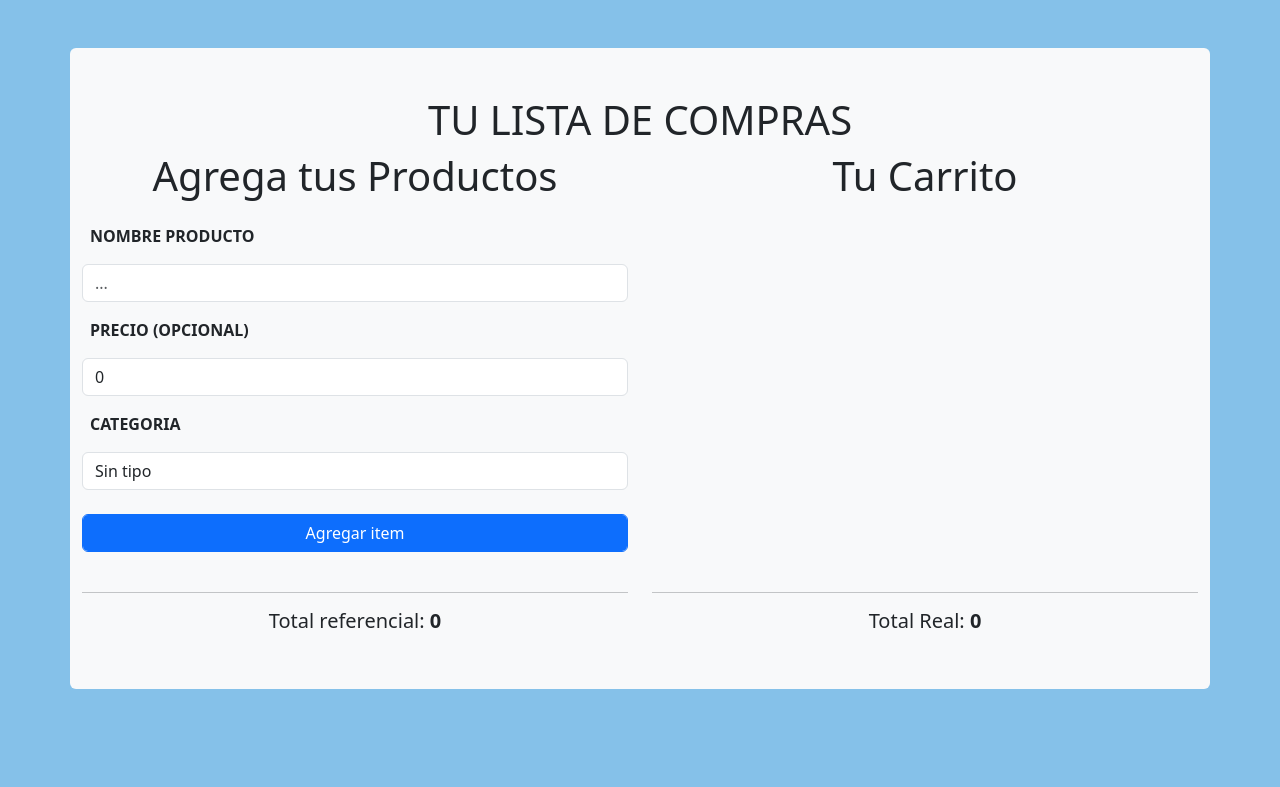
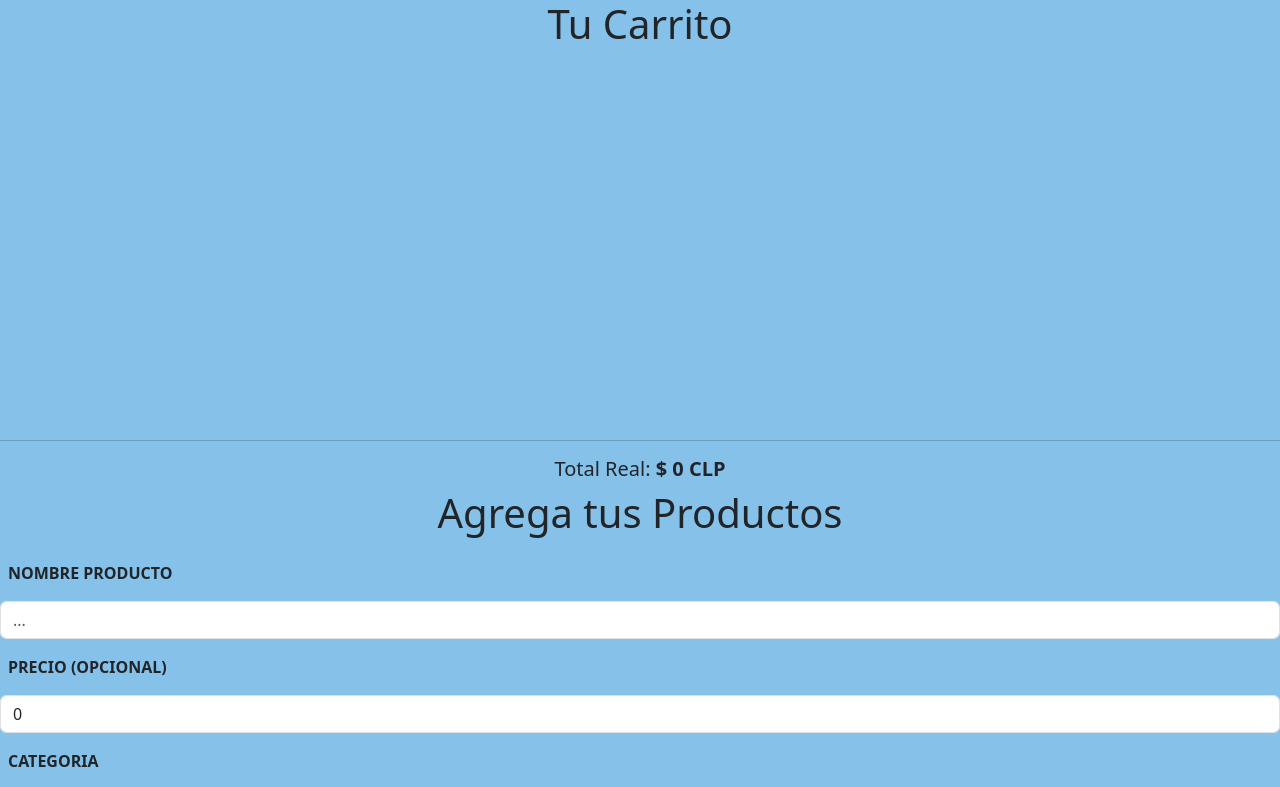
Before and after one commit to Camilo-Martins/Capi-bara, a React (Vite) app in the folder 04-UList/UList/: page / in a window 1280 px wide. Shown: the top 787 px of the page. Built offline with nearby package versions, Linux system fonts and the light colour scheme.

Commit message:
Editar y eliminar

```diff
--- a/04-UList/UList/src/App.tsx
+++ b/04-UList/UList/src/App.tsx
@@ -12,7 +12,7 @@ const App = () => {
   return (
     <>
       <ListProvider>
-        <div className="body">
+        {/* <div className="body">
           <div className="container my-5 py-5 bg-light rounded">
             <h1 className="text-center uppercase">TU LISTA DE COMPRAS</h1>
             <div className="row">
@@ -30,8 +30,8 @@ const App = () => {
               </div>
             </div>
           </div>
-        </div>
-
+        </div> */}
+       <Prueba/>
       </ListProvider>
     </>
   );
--- a/04-UList/UList/src/components/Formulario.tsx
+++ b/04-UList/UList/src/components/Formulario.tsx
@@ -6,15 +6,9 @@ import React, {
   useContext,
 } from "react";
 import { Product, ProductType } from "../interface/Product.interface";
-import { ListContext } from "../context/listContect";
+import { ListContext } from "../context/ListContect";
 
-const initialState = {
-  id: 999999999,
-  name: "",
-  price: 0,
-  inCar: false, // El nombre del campo en el estado es "inCar"
-  producType: "Sin tipo",
-};
+
 
 const Formulario = () => {
   const [totalR, setTotalR] = useState<number>(0);
@@ -30,7 +24,7 @@ const Formulario = () => {
     "Tecnología",
   ]);
 
-  const { agregar, product, products, setProduct } = useContext(ListContext);
+  const { agregar, product, products, setProduct, editar } = useContext(ListContext);
 
   useEffect(() => {
     const totalRef = products.reduce((total: number, precio: Product) => {
@@ -44,13 +38,23 @@ const Formulario = () => {
     target: { name, value },
   }: ChangeEvent<
     HTMLInputElement | HTMLTextAreaElement | HTMLSelectElement
-  >) => {
-    product.id = Date.now();
-    product.inCar = true;
+  >, id? : number) => {
 
-    console.log(value);
+    if(!id){
+      product.id = Date.now();
+      product.inCar = false;
 
-    setProduct({ ...product, [name]: value });
+
+
+      console.log(value);
+
+      setProduct({ ...product, [name]: value });
+    }else{
+      editar(id)
+
+      console.log(product)
+    }
+
   };
 
   const handleNewItem = (e: FormEvent<HTMLFormElement>) => {
@@ -60,7 +64,7 @@ const Formulario = () => {
 
     agregar(product);
 
-    setProduct(initialState);
+
   };
 
   return (
@@ -125,7 +129,7 @@ const Formulario = () => {
 
       <hr />
       <h5 className="text-center">
-        Total referencial: <span className="fw-bold"> {totalR}</span>
+        Total referencial: <span className="fw-bold"> $ {totalR} CLP</span>
       </h5>
     </div>
   );
--- a/04-UList/UList/src/components/Lista.tsx
+++ b/04-UList/UList/src/components/Lista.tsx
@@ -1,12 +1,11 @@
 import React, { useContext, useEffect, useState } from "react";
 import { Product } from "../interface/Product.interface";
-import { ListProvider } from "../context/ListProvider";
-import { ListContext } from "../context/listContect";
+import { ListContext } from "../context/ListContect";
 
 const Lista = () => {
   const [totalR, setTotalR] = useState<number>(0);
 
-  const { products } = useContext(ListContext);
+  const { products, agregarCarro, setProducts, eliminar } = useContext(ListContext);
 
   useEffect(() => {
     const totalRef = products.reduce((total: number, precio: Product) => {
@@ -18,6 +17,18 @@ const Lista = () => {
 
     setTotalR(totalRef);
   }, [products]);
+
+  const handleAgregarCarro = (id: number) =>{
+
+
+    agregarCarro(id)
+
+
+  }
+
+  const handleEliminar = (id: number) =>{
+    eliminar(id)
+  }
 
   return (
     <div>
@@ -46,7 +57,7 @@ const Lista = () => {
                   type="checkbox"
                   name=""
                   id=""
-                  onClick={() => product.inCar === false}
+                  onClick={() => handleAgregarCarro(product.id)}
                 />
               </div>
 
@@ -54,11 +65,11 @@ const Lista = () => {
                 <h4 className="card-title text-left">Acciones: </h4>
                 <button
                   className="btn btn-warning"
-                  onClick={() => console.log(product.id)}
+                  onClick={() => console.log(product)}
                 >
                   Editar Producto
                 </button>
-                <button className="btn btn-danger">Eliminar Producto</button>
+                <button className="btn btn-danger" onClick={() => handleEliminar(product.id)}>Eliminar Producto</button>
               </div>
             </div>
           </div>
@@ -67,7 +78,7 @@ const Lista = () => {
 
       <hr />
       <h5 className="text-center">
-        Total Real: <span className="fw-bold">{totalR}</span>
+        Total Real: <span className="fw-bold">$ {totalR} CLP</span>
       </h5>
     </div>
   );
--- a/04-UList/UList/src/components/Prueba.tsx
+++ b/04-UList/UList/src/components/Prueba.tsx
@@ -1,18 +1,219 @@
-import React, { useContext } from 'react'
-import { ListContext } from '../context/listContect'
-
-const Prueba = () => {
-
-    const {products} = useContext(ListContext)
-
-    console.log(products)
-
-  return (
+import React, {
+  ChangeEvent,
+  FormEvent,
+  useEffect,
+  useState,
+  useContext,
+} from "react";
+import { Product, ProductType } from "../interface/Product.interface";
+import { ListContext } from "../context/ListContect";
 
 
 
-    <div>Prueba</div>
-  )
-}
+const Formulario = () => {
+  const [totalR, setTotalR] = useState<number>(0);
+  const [isEdit, setIsEdit] = useState<boolean>(false)
+  const [lista, setLista] = useState<ProductType[]>([
+    "Sin tipo",
+    "Aseo Casa",
+    "Aseo Personal",
+    "Comida fresca",
+    "Congelados",
+    "Dulces",
+    "Herramientas",
+    "Otros",
+    "Tecnología",
+  ]);
 
-export default Prueba
+  const { agregar, product, products, setProduct, editar, agregarCarro, eliminar } = useContext(ListContext);
+
+  useEffect(() => {
+    const totalRef = products.reduce((total: number, precio: Product) => {
+      return precio ? Number(precio.price) + total : total;
+    }, 0);
+
+    setTotalR(totalRef);
+  }, [products]);
+
+  const handleChange = ({
+    target: { name, value },
+  }: ChangeEvent<
+    HTMLInputElement | HTMLTextAreaElement | HTMLSelectElement
+  >, id?: number) => {
+
+
+      setProduct({ ...product, [name]: value });
+
+
+  };
+
+  const handleNewItem = (e: FormEvent<HTMLFormElement>) => {
+    e.preventDefault();
+
+    if (product.name.length === 0) return alert("Debes agregar un nombre");
+
+    if(isEdit === false){
+      agregar(product);
+    }else{
+      console.log(product.id)
+      editar(product.id, product)
+    }
+
+
+
+
+  };
+
+  useEffect(() => {
+    const totalRef = products.reduce((total: number, precio: Product) => {
+      if (precio.inCar === true) {
+        return precio ? Number(precio.price) + total : total;
+      }
+      return total;
+    }, 0);
+
+    setTotalR(totalRef);
+  }, [products]);
+
+  const handleAgregarCarro = (id: number) =>{
+
+
+    agregarCarro(id)
+
+
+  }
+
+  const handleEliminar = (id: number) =>{
+    eliminar(id)
+  }
+
+  const handleEditar = (id: number, product: Product) =>{
+
+    setIsEdit(true)
+    setProduct({ ...product });
+
+  }
+
+  return (
+    <>
+ <div>
+      <h1 className="text-center">Tu Carrito</h1>
+      <div
+        className="overflow-auto"
+        style={{ maxHeight: "368px", height: "400px" }}
+      >
+        {products.map((product) => (
+          <div className="card my-3 mx-4" key={product.id}>
+            <div className="card-body">
+              <h3 className="card-title text-center">
+                Producto: {product.name}
+              </h3>
+              <h4 className="card-title text-left">Precio: ${product.price}</h4>
+              <h4 className="card-title text-left">
+                Categoría: {product.producType}
+              </h4>
+              <div>
+                {product.inCar ? (
+                  <h4 className="card-title text-left">En tu carro</h4>
+                ) : (
+                  <h4 className="card-title text-left">Aun no lo añades!</h4>
+                )}
+                <input
+                  type="checkbox"
+                  name=""
+                  id=""
+                  onClick={() => handleAgregarCarro(product.id)}
+                />
+              </div>
+
+              <div>
+                <h4 className="card-title text-left">Acciones: </h4>
+                <button
+                  className="btn btn-warning"
+                  onClick={() => handleEditar(product.id, product)}
+                >
+                  Editar Producto
+                </button>
+                <button className="btn btn-danger" onClick={() => handleEliminar(product.id)}>Eliminar Producto</button>
+              </div>
+            </div>
+          </div>
+        ))}
+      </div>
+
+      <hr />
+      <h5 className="text-center">
+        Total Real: <span className="fw-bold">$ {totalR} CLP</span>
+      </h5>
+    </div>
+
+
+    <div style={{ maxHeight: "365px", height: "400px" }}>
+      <h1 className="text-center">Agrega tus Productos</h1>
+      <form action="" onSubmit={handleNewItem}>
+        <div>
+          <label className="px-2 py-3 fw-bold text-uppercase" htmlFor="name">
+            Nombre Producto
+          </label>
+          <input
+            id="name"
+            name="name" // Cambiado de "nombre" a "name" para que coincida con el estado
+            className="form-control"
+            type="text"
+            placeholder="..."
+            onChange={handleChange}
+            value={product.name}
+            maxLength={20}
+          />
+        </div>
+        <div>
+          <label className="px-2 py-3 fw-bold text-uppercase" htmlFor="price">
+            Precio (Opcional){" "}
+          </label>
+          <input
+            id="price"
+            name="price" // Cambiado de "precio" a "price" para que coincida con el estado
+            className="form-control"
+            type="number"
+            placeholder="..."
+            onChange={handleChange}
+            value={product.price}
+            maxLength={10}
+          />
+        </div>
+        <div>
+          <label
+            className="px-2 py-3 fw-bold text-uppercase"
+            htmlFor="categoria"
+          >
+            Categoria
+          </label>
+          <select
+            id="categoria"
+            className="form-control"
+            name="producType" // Cambiado de "categoria" a "productType" para que coincida con el estado
+            onChange={handleChange}
+          >
+            {lista.map((e, index) => (
+              <option value={e} key={index}>
+                {e}
+              </option>
+            ))}
+          </select>
+        </div>
+        <button className="btn btn-primary form-control my-4">
+          {" "}
+          Agregar item
+        </button>
+      </form>
+
+      <hr />
+      <h5 className="text-center">
+        Total referencial: <span className="fw-bold"> $ {totalR} CLP</span>
+      </h5>
+    </div>
+    </>
+  );
+};
+
+export default Formulario;
--- a/04-UList/UList/src/context/ListContect.tsx
+++ b/04-UList/UList/src/context/ListContect.tsx
@@ -5,9 +5,12 @@ import { Product } from '../interface/Product.interface'
 type ListContextProps = {
     product : Product;
     setProduct: React.Dispatch<React.SetStateAction<Product>>;
+    setProducts: React.Dispatch<React.SetStateAction<Product[]>>;
     products : Product[];
     agregar: (product: Product) => void;
-    agregarCarro: (id: number, product: Product) => void;
+    agregarCarro: (id: number) => void;
+    editar: (id: number, produc: Product) => void;
+    eliminar: (id: number) => void;
 }
 
 export const ListContext = createContext({} as ListContextProps)
--- a/04-UList/UList/src/context/ListProvider.tsx
+++ b/04-UList/UList/src/context/ListProvider.tsx
@@ -1,11 +1,11 @@
 import { useState } from "react";
 import { Product } from "../interface/Product.interface";
-import { ListContext } from "./listContect";
+import { ListContext } from "./ListContect";
 
 const initialState = {
     id: 999999999,
     name: "",
-    price: 0,
+    price: 0 ,
     inCar: false, // El nombre del campo en el estado es "inCar"
     producType: "Sin tipo",
   };
@@ -17,11 +17,48 @@ export const ListProvider =  ({children} : any) =>{
     const [product, setProduct] = useState<Product>(initialState);
 
     const agregar = (product: Product) =>{
-        setProducts([...products, product])
+
+        product.id = Date.now();
+        product.inCar = false;
+
+
+
+            console.log(product.id)
+            setProducts([...products, product])
+            setProduct(initialState)
+
+
+
     }
 
-    const agregarCarro = (id: number, product: Product) =>{
+    const agregarCarro = (id: number) =>{
+        setProducts(
+            products.map((produc) =>
+              produc.id === id ? {...produc, inCar: !produc.inCar} : produc
+            )
+          )
+    }
 
+    const editar = (id: number, produc: Product) =>{
+
+        setProducts(
+            products.map((product) =>
+            product.id === id ? {...product, name: produc.name, price: produc.price,
+            producType: produc.producType, inCar: produc.inCar} : product)
+        )
+
+        setProduct(initialState)
+    }
+
+    const eliminar = (id: number) =>{
+        setProducts(
+            products.filter(product =>
+                product.id !== id
+                )
+        )
+
+
+        console.log(products)
     }
 
     return(
@@ -29,9 +66,13 @@ export const ListProvider =  ({children} : any) =>{
             value={{
                product,
                setProduct,
+               setProducts,
                products,
                agregar,
-               agregarCarro
+               agregarCarro ,
+               editar,
+               eliminar
+
             }}
         >
             {children}
```
